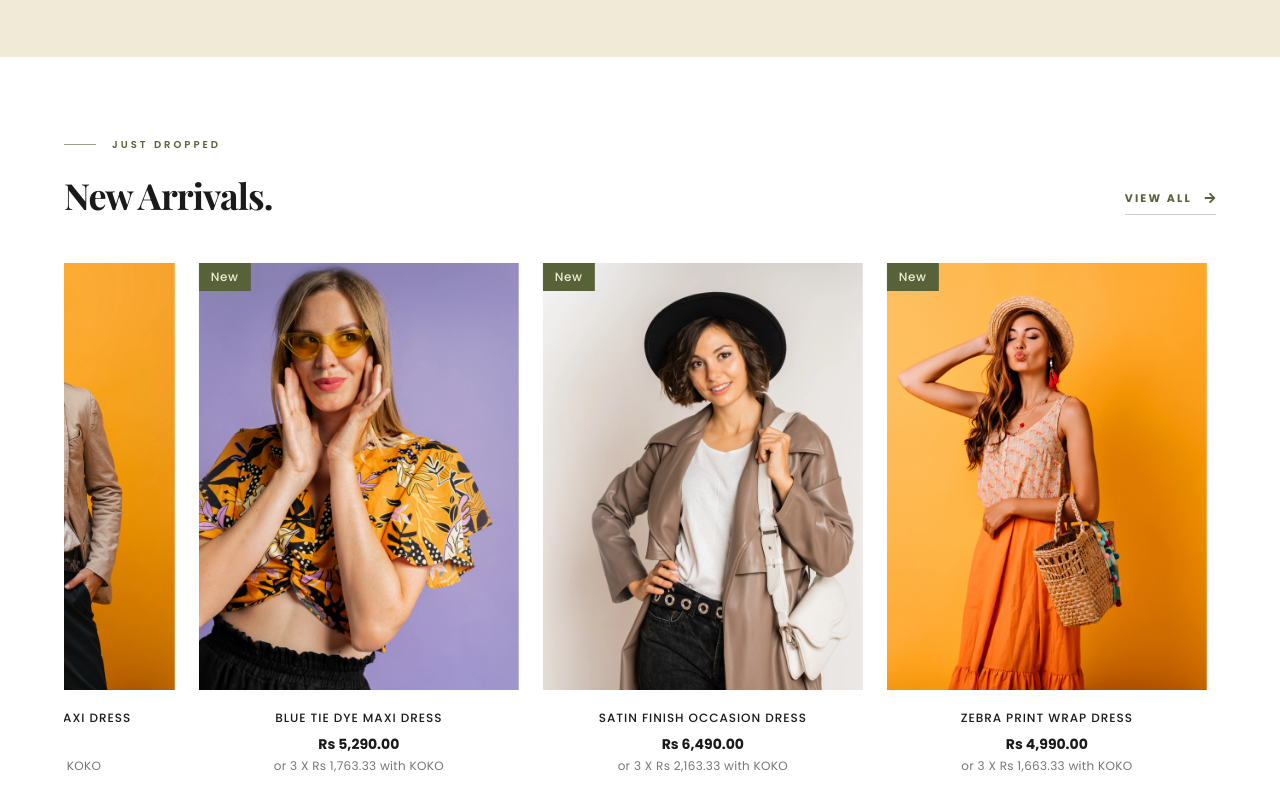
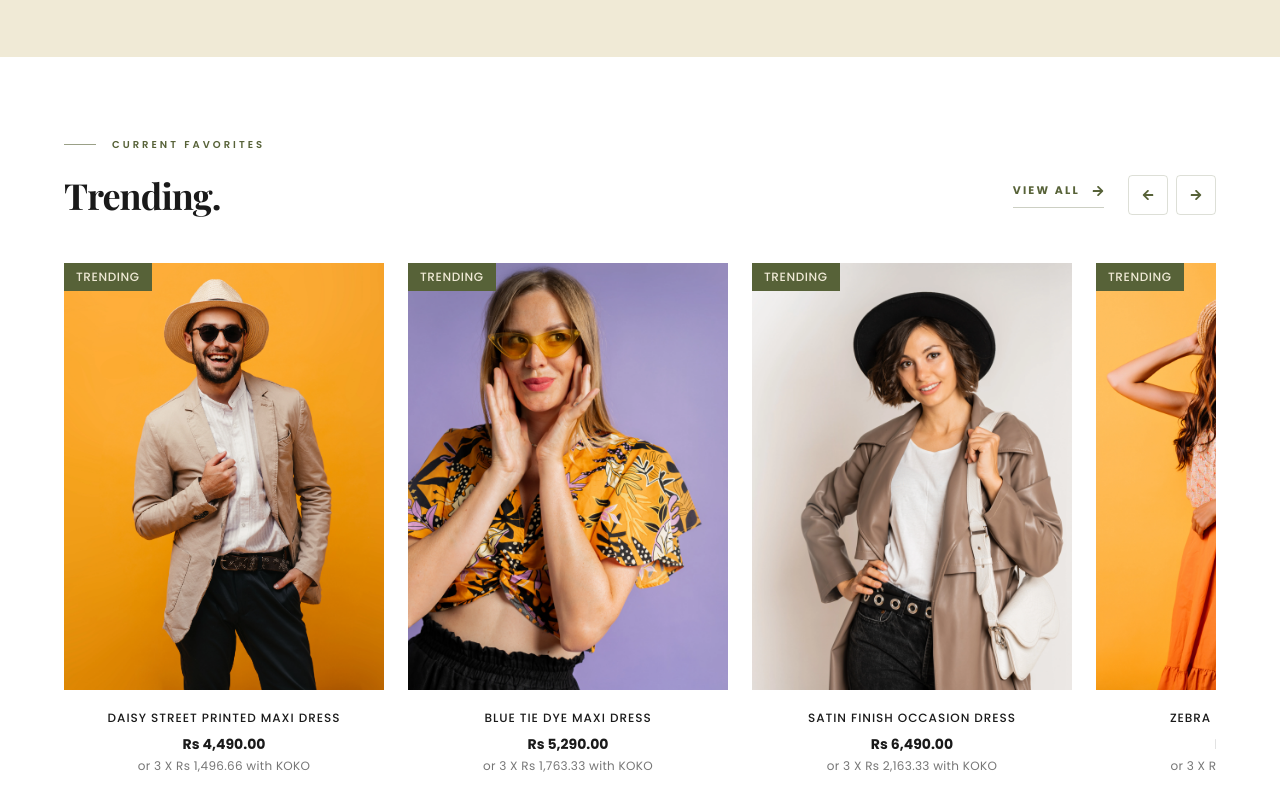
Before and after one commit to Danidu-Muhandiram/E-Commerce-B2C, a React (Vite) app in the folder frontend/app/: page / in a window 1280 px wide. Shown: the part 1720-2520 px from the top of the page. Built offline with nearby package versions, Linux system fonts and the light colour scheme; a web font is replaced by a local one.

Commit message:
remove card auto scrolling feature, add scroll buttons, update details

```diff
--- a/frontend/app/src/components/collections/NewArrivals.jsx
+++ b/frontend/app/src/components/collections/NewArrivals.jsx
@@ -1,6 +1,7 @@
 import React from 'react';
 import { Link } from 'react-router-dom';
-import { FaArrowRight } from 'react-icons/fa';
+import { FaArrowRight, FaArrowLeft } from 'react-icons/fa';
+import { useRef } from 'react';
 import new1 from '../../assets/new1.webp';
 import new2 from '../../assets/new2.webp';
 import new3 from '../../assets/new3.webp';
@@ -39,42 +40,17 @@ const products = [
         image: new5,
         isNew: true
     },
-    // Duplicate for smooth infinite scroll
-    {
-        id: 5,
-        title: 'DAISY STREET PRINTED MAXI DRESS',
-        price: 'Rs 4,490.00',
-        installments: 'or 3 X Rs 1,496.66 with KOKO',
-        image: new1,
-        isNew: true
-    },
-    {
-        id: 6,
-        title: 'BLUE TIE DYE MAXI DRESS',
-        price: 'Rs 5,290.00',
-        installments: 'or 3 X Rs 1,763.33 with KOKO',
-        image: new2,
-        isNew: true
-    },
-    {
-        id: 7,
-        title: 'SATIN FINISH OCCASION DRESS',
-        price: 'Rs 6,490.00',
-        installments: 'or 3 X Rs 2,163.33 with KOKO',
-        image: new3,
-        isNew: true
-    },
-    {
-        id: 8,
-        title: 'ZEBRA PRINT WRAP DRESS',
-        price: 'Rs 4,990.00',
-        installments: 'or 3 X Rs 1,663.33 with KOKO',
-        image: new5,
-        isNew: true
-    }
 ];
 
 const NewArrivals = () => {
+    const scrollContainerRef = useRef(null);
+
+    const scroll = (direction) => {
+        if (scrollContainerRef.current) {
+            const scrollAmount = direction === 'left' ? -340 : 340; // Approx card width + gap
+            scrollContainerRef.current.scrollBy({ left: scrollAmount, behavior: 'smooth' });
+        }
+    };
     return (
         <section className="bg-white py-20 px-6 md:px-16 w-full relative z-10">
             <div className="max-w-[1400px] mx-auto">
@@ -85,34 +61,55 @@ const NewArrivals = () => {
                         <div className="flex items-center gap-4 mb-6">
                             <div className="w-8 h-[1px] bg-fashion-moss/60" />
                             <span className="text-fashion-moss font-poppins text-[10px] tracking-[0.3em] uppercase font-semibold">
-                                Just Dropped
+                                Current Favorites
                             </span>
                         </div>
 
                         <h2 className="text-3xl md:text-4xl font-playfair font-bold text-fashion-black leading-[1.1] tracking-tight">
-                            New Arrivals.
+                            Trending.
                         </h2>
                     </div>
 
+                    <div className="flex items-center gap-6">
                         <Link
                             to="/shop"
-                        className="group flex items-center gap-3 text-fashion-moss hover:text-fashion-black transition-colors duration-300 font-poppins text-[11px] font-bold uppercase tracking-[0.2em] pb-2 border-b border-fashion-moss/30 hover:border-fashion-black"
+                            className="group hidden md:flex items-center gap-3 text-fashion-moss hover:text-fashion-black transition-colors duration-300 font-poppins text-[11px] font-bold uppercase tracking-[0.2em] pb-2 border-b border-fashion-moss/30 hover:border-fashion-black"
                         >
                             View All
                             <FaArrowRight className="w-3 h-3 group-hover:translate-x-1 transition-transform duration-300" />
                         </Link>
+
+                        {/* Custom Slider Arrows */}
+                        <div className="flex gap-2">
+                            <button
+                                onClick={() => scroll('left')}
+                                className="w-10 h-10 rounded-[4px] border border-fashion-moss/20 flex items-center justify-center text-fashion-moss hover:bg-fashion-moss hover:text-white transition-all duration-300"
+                            >
+                                <FaArrowLeft className="w-3 h-3" />
+                            </button>
+                            <button
+                                onClick={() => scroll('right')}
+                                className="w-10 h-10 rounded-[4px] border border-fashion-moss/20 flex items-center justify-center text-fashion-moss hover:bg-fashion-moss hover:text-white transition-all duration-300"
+                            >
+                                <FaArrowRight className="w-3 h-3" />
+                            </button>
+                        </div>
+                    </div>
                 </div>
 
-                {/* Auto-scrolling Carousel Container */}
-                <div className="w-full overflow-hidden relative">
-                    <div className="flex w-max animate-scroll hover:[animation-play-state:paused] gap-6">
+                {/* Interactive Slider Container */}
+                <div className="w-full relative">
+                    <div
+                        ref={scrollContainerRef}
+                        className="flex w-full overflow-x-auto snap-x snap-mandatory gap-6 pb-4 scroll-smooth [scrollbar-width:none] [-ms-overflow-style:none] [&::-webkit-scrollbar]:hidden"
+                    >
                         {products.map((product) => (
-                            <Link to={`/product/${product.id}`} key={product.id} className="group flex flex-col cursor-pointer w-[280px] md:w-[320px] flex-shrink-0">
+                            <div key={product.id} className="snap-start flex flex-col w-[280px] md:w-[320px] flex-shrink-0 group cursor-pointer">
                                 {/* Image Container */}
                                 <div className="relative w-full aspect-[3/4] overflow-hidden bg-gray-100 mb-5">
                                     {product.isNew && (
-                                        <span className="absolute top-0 left-0 bg-fashion-moss text-fashion-eggshell px-3 py-1.5 text-[10px] sm:text-xs font-poppins tracking-wider z-10 font-medium">
-                                            New
+                                        <span className="absolute top-0 left-0 bg-fashion-moss text-fashion-eggshell px-3 py-1.5 text-[10px] sm:text-xs font-poppins tracking-wider z-10 font-medium uppercase">
+                                            Trending
                                         </span>
                                     )}
                                     <img
@@ -134,7 +131,7 @@ const NewArrivals = () => {
                                         {product.installments}
                                     </p>
                                 </div>
-                            </Link>
+                            </div>
                         ))}
                     </div>
                 </div>
```
Lines whose indentation alone changed are shown as unchanged.
